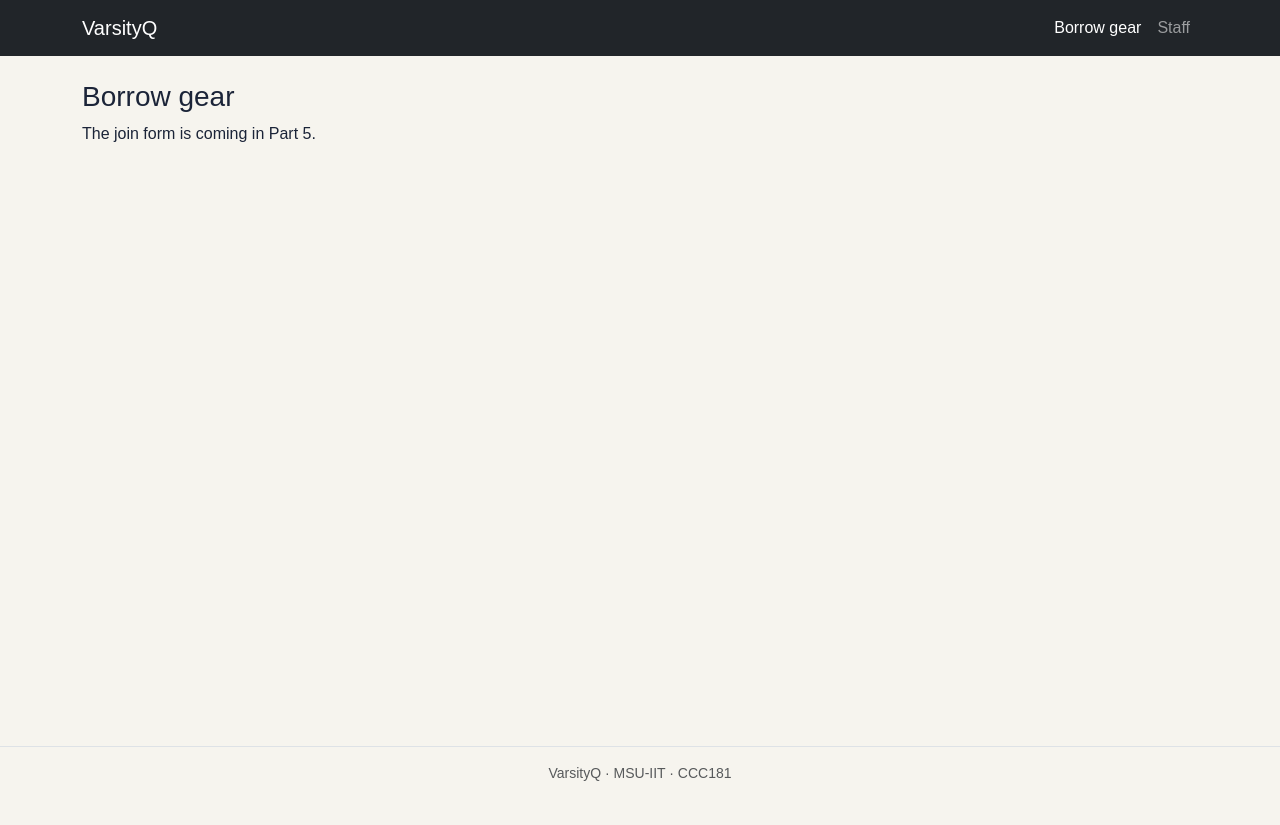
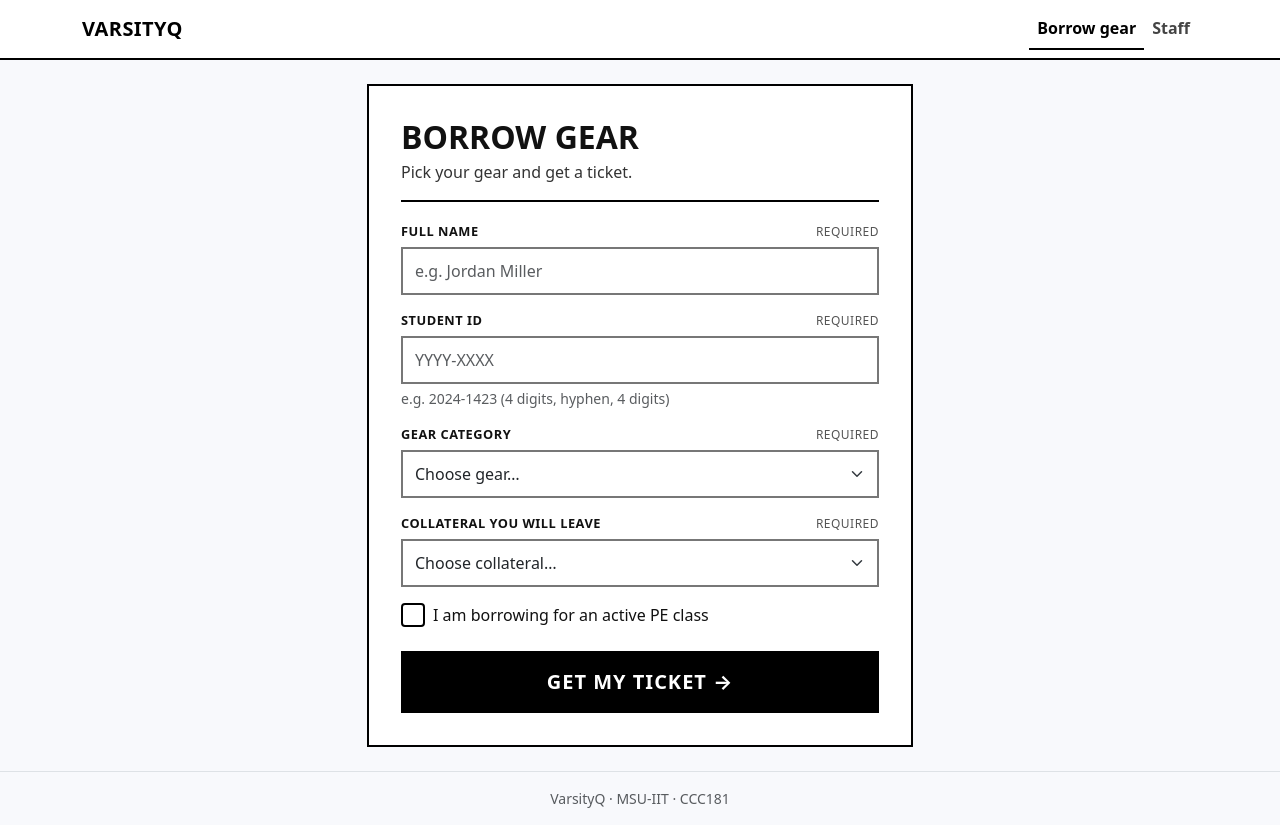
Before and after one commit to rpaco06/CCC181, a Flask app: page /join in a window 1280 px wide. Before the commit the page ends 781 px from the top, so only its background shows below. Run offline with Flask 3, Linux system fonts and the light colour scheme.

Commit message:
Add join form that validates student ID, gear and collateral (#1)

```diff
--- a/static/css/style.css
+++ b/static/css/style.css
@@ -1,51 +1,97 @@
-/* Colors borrowed from the Week 2 slide deck */
-:root {
-  --navy: #16223A;
-  --paper: #F6F4EE;
-  --card: #FFFDF8;
-  --teal: #2D6F78;
-  --orange: #B4501E;
+/* VarsityQ styles: high-contrast black and white, following the wireframes.
+   Bootstrap handles the layout; this file only sets the look. */
+
+body {
+  background: #f8f9fc;
+  color: #111;
 }
 
-body {
-  margin: 0;
-  font-family: "IBM Plex Sans", Arial, sans-serif;
-  background: var(--paper);
-  color: #1B2438;
+/* Top bar: white with a black line under it */
+.navbar {
+  background: #fff;
+  border-bottom: 2px solid #000;
+}
+.navbar-brand {
+  color: #000;
+  font-weight: 800;
+  letter-spacing: 0.02em;
+  text-transform: uppercase;
+}
+.navbar .nav-link {
+  color: #444;
+  font-weight: 600;
+  border-bottom: 2px solid transparent;
+}
+.navbar .nav-link:hover,
+.navbar .nav-link.active {
+  color: #000;
+}
+.navbar .nav-link.active {
+  border-bottom-color: #000;
+}
+.navbar-toggler {
+  border: 2px solid #000;
+  border-radius: 0;
 }
 
-header {
-  background: var(--navy);
-  color: var(--paper);
-  padding: 1.5rem 2rem;
+/* The white card with a thick black border */
+.vq-card {
+  background: #fff;
+  border: 2px solid #000;
+  padding: 1.5rem;
 }
+@media (min-width: 576px) {
+  .vq-card { padding: 2rem; }
+}
+.vq-title {
+  font-size: 2rem;
+  font-weight: 800;
+  text-transform: uppercase;
+  margin: 0 0 0.25rem;
+}
+.vq-sub { margin: 0 0 1rem; color: #333; }
+.vq-rule { border: 0; border-top: 2px solid #000; opacity: 1; margin: 0 0 1.25rem; }
 
-header h1 { margin: 0; }
-header a { color: var(--paper); text-decoration: none; }
-.tagline { margin: 0.25rem 0 0; color: #C5CEDD; }
+/* Form: small uppercase labels, big square inputs */
+.form-label {
+  font-weight: 700;
+  font-size: 0.8rem;
+  letter-spacing: 0.04em;
+  text-transform: uppercase;
+  margin-bottom: 0.35rem;
+}
+.vq-tag { font-size: 0.75rem; color: #555; text-transform: uppercase; letter-spacing: 0.04em; }
+.form-control, .form-select {
+  border: 2px solid #777;
+  border-radius: 0;
+  min-height: 3rem;
+}
+.form-control:focus, .form-select:focus {
+  border-color: #000;
+  box-shadow: 0 0 0 0.2rem rgba(0, 0, 0, 0.25);
+}
+.form-check-input {
+  width: 1.5rem;
+  height: 1.5rem;
+  border: 2px solid #000;
+  border-radius: 0;
+  margin-top: 0;
+}
+.form-check-input:checked { background-color: #000; border-color: #000; }
+.form-check-label { margin-left: 0.5rem; }
 
-main {
-  max-width: 720px;
-  margin: 2rem auto;
-  padding: 0 1rem;
+/* The main black button */
+.btn-vq {
+  background: #000;
+  color: #fff;
+  border: 2px solid #000;
+  border-radius: 0;
+  padding: 0.9rem 1rem;
+  font-weight: 700;
+  letter-spacing: 0.05em;
+  text-transform: uppercase;
 }
+.btn-vq:hover, .btn-vq:focus { background: #222; color: #fff; }
 
-h2 { color: var(--teal); }
-
-.tickets { list-style: none; padding: 0; }
-.tickets li {
-  background: var(--card);
-  border: 1px solid #E2DED3;
-  border-radius: 8px;
-  padding: 0.75rem 1rem;
-  margin-bottom: 0.5rem;
-}
-.tickets a { color: var(--orange); font-weight: 600; }
-
-code { background: #ECE8DE; padding: 0 0.3rem; border-radius: 4px; }
-
-footer {
-  text-align: center;
-  color: #5A6272;
-  padding: 2rem 0;
-}
+.alert { border-radius: 0; border-width: 2px; }
+footer { color: #444; }
--- a/templates/base.html
+++ b/templates/base.html
@@ -11,7 +11,7 @@
 <body class="d-flex flex-column min-vh-100">
   <a class="visually-hidden-focusable" href="#main">Skip to main content</a>
 
-  <nav class="navbar navbar-expand-md bg-dark" data-bs-theme="dark">
+  <nav class="navbar navbar-expand-md">
     <div class="container">
       <a class="navbar-brand" href="{{ url_for('index') }}">VarsityQ</a>
       <button class="navbar-toggler" type="button" data-bs-toggle="collapse"
--- a/templates/index.html
+++ b/templates/index.html
@@ -4,6 +4,6 @@
   <div class="text-center py-5">
     <h1 class="display-5 fw-bold">VarsityQ</h1>
     <p class="lead">Borrow sports gear from the gym without standing in a crowd. Join the queue, then watch your place from your phone.</p>
-    <a class="btn btn-primary btn-lg" href="{{ url_for('join_form') }}">Join the queue</a>
+    <a class="btn btn-vq btn-lg" href="{{ url_for('join_form') }}">Join the queue</a>
   </div>
 {% endblock %}
--- a/templates/join.html
+++ b/templates/join.html
@@ -2,6 +2,92 @@
 {% block title %}Borrow gear · VarsityQ{% endblock %}
 
 {% block content %}
-  <h1 class="h3">Borrow gear</h1>
-  <p>The join form is coming in Part 5.</p>
+<div class="row justify-content-center">
+  <div class="col-12 col-md-8 col-lg-6">
+    <div class="vq-card">
+      <h1 class="vq-title">Borrow gear</h1>
+      <p class="vq-sub">Pick your gear and get a ticket.</p>
+      <hr class="vq-rule">
+
+      <form method="post" action="{{ url_for('join') }}" novalidate id="join-form">
+
+        <div class="mb-3">
+          <div class="d-flex justify-content-between align-items-baseline">
+            <label for="name" class="form-label">Full name</label>
+            <span class="vq-tag">Required</span>
+          </div>
+          <input id="name" name="name" type="text" autocomplete="name" required
+                 placeholder="e.g. Jordan Miller"
+                 class="form-control {% if errors and errors.name %}is-invalid{% endif %}"
+                 value="{{ form.get('name', '') }}"
+                 {% if errors and errors.name %}aria-describedby="name-error"{% endif %}>
+          {% if errors and errors.name %}
+            <div id="name-error" class="invalid-feedback">{{ errors.name }}</div>
+          {% endif %}
+        </div>
+
+        <div class="mb-3">
+          <div class="d-flex justify-content-between align-items-baseline">
+            <label for="student_id" class="form-label">Student ID</label>
+            <span class="vq-tag">Required</span>
+          </div>
+          <input id="student_id" name="student_id" type="text" inputmode="numeric"
+                 autocomplete="off" required maxlength="9" placeholder="YYYY-XXXX"
+                 class="form-control {% if errors and errors.student_id %}is-invalid{% endif %}"
+                 value="{{ form.get('student_id', '') }}"
+                 aria-describedby="student_id-hint{% if errors and errors.student_id %} student_id-error{% endif %}">
+          <div id="student_id-hint" class="form-text">e.g. 2024-1423 (4 digits, hyphen, 4 digits)</div>
+          {% if errors and errors.student_id %}
+            <div id="student_id-error" class="invalid-feedback">{{ errors.student_id }}</div>
+          {% endif %}
+        </div>
+
+        <div class="mb-3">
+          <div class="d-flex justify-content-between align-items-baseline">
+            <label for="service_id" class="form-label">Gear category</label>
+            <span class="vq-tag">Required</span>
+          </div>
+          <select id="service_id" name="service_id" required
+                  class="form-select {% if errors and errors.service_id %}is-invalid{% endif %}"
+                  {% if errors and errors.service_id %}aria-describedby="service_id-error"{% endif %}>
+            <option value="">Choose gear…</option>
+            {% for s in services %}
+              <option value="{{ s.id }}"
+                {% if form.get('service_id') == s.id|string %}selected{% endif %}>{{ s.name }}</option>
+            {% endfor %}
+          </select>
+          {% if errors and errors.service_id %}
+            <div id="service_id-error" class="invalid-feedback">{{ errors.service_id }}</div>
+          {% endif %}
+        </div>
+
+        <div class="mb-3">
+          <div class="d-flex justify-content-between align-items-baseline">
+            <label for="collateral" class="form-label">Collateral you will leave</label>
+            <span class="vq-tag">Required</span>
+          </div>
+          <select id="collateral" name="collateral" required
+                  class="form-select {% if errors and errors.collateral %}is-invalid{% endif %}"
+                  {% if errors and errors.collateral %}aria-describedby="collateral-error"{% endif %}>
+            <option value="">Choose collateral…</option>
+            {% for c in collaterals %}
+              <option value="{{ c }}" {% if form.get('collateral') == c %}selected{% endif %}>{{ c }}</option>
+            {% endfor %}
+          </select>
+          {% if errors and errors.collateral %}
+            <div id="collateral-error" class="invalid-feedback">{{ errors.collateral }}</div>
+          {% endif %}
+        </div>
+
+        <div class="form-check d-flex align-items-center mb-4 ps-0">
+          <input class="form-check-input flex-shrink-0 mt-0 ms-0" type="checkbox" id="pe_class" name="pe_class"
+                 {% if form.get('pe_class') %}checked{% endif %}>
+          <label class="form-check-label" for="pe_class">I am borrowing for an active PE class</label>
+        </div>
+
+        <button type="submit" class="btn btn-vq btn-lg w-100">Get my ticket &rarr;</button>
+      </form>
+    </div>
+  </div>
+</div>
 {% endblock %}
```
